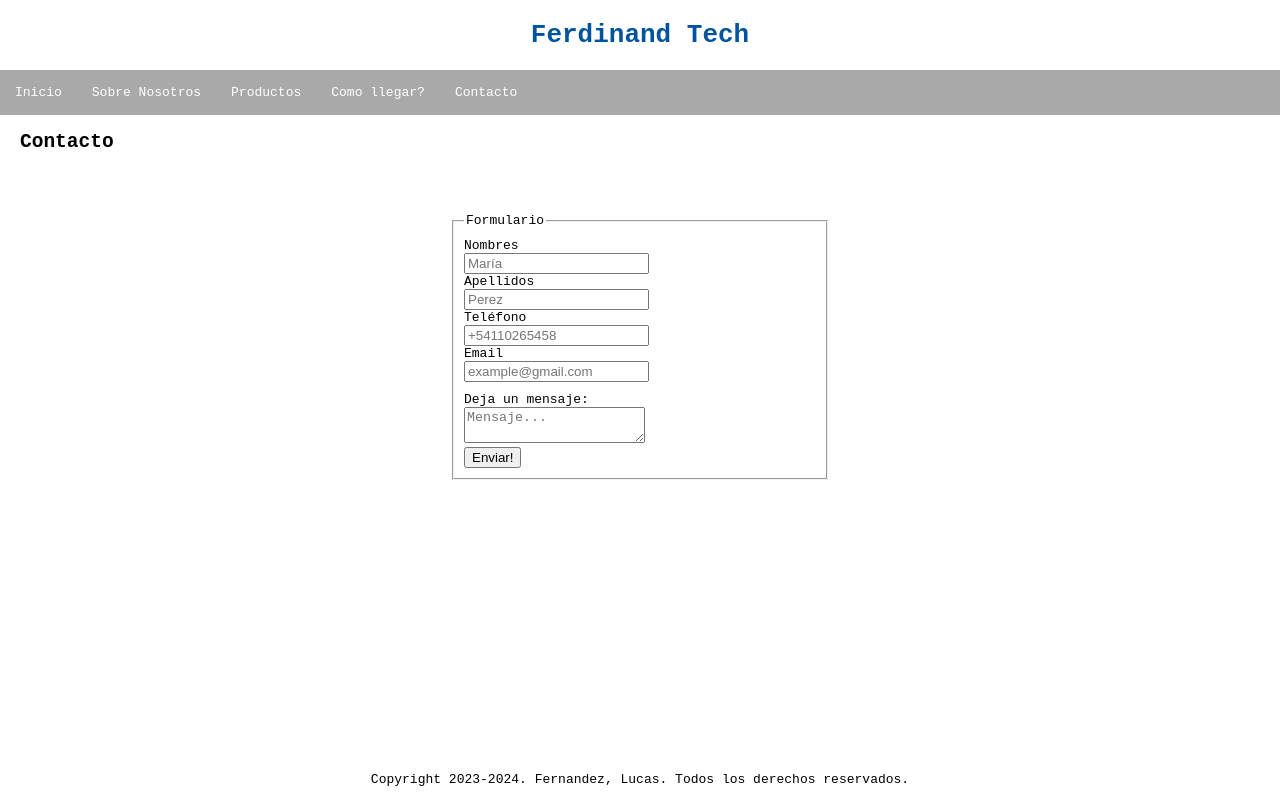
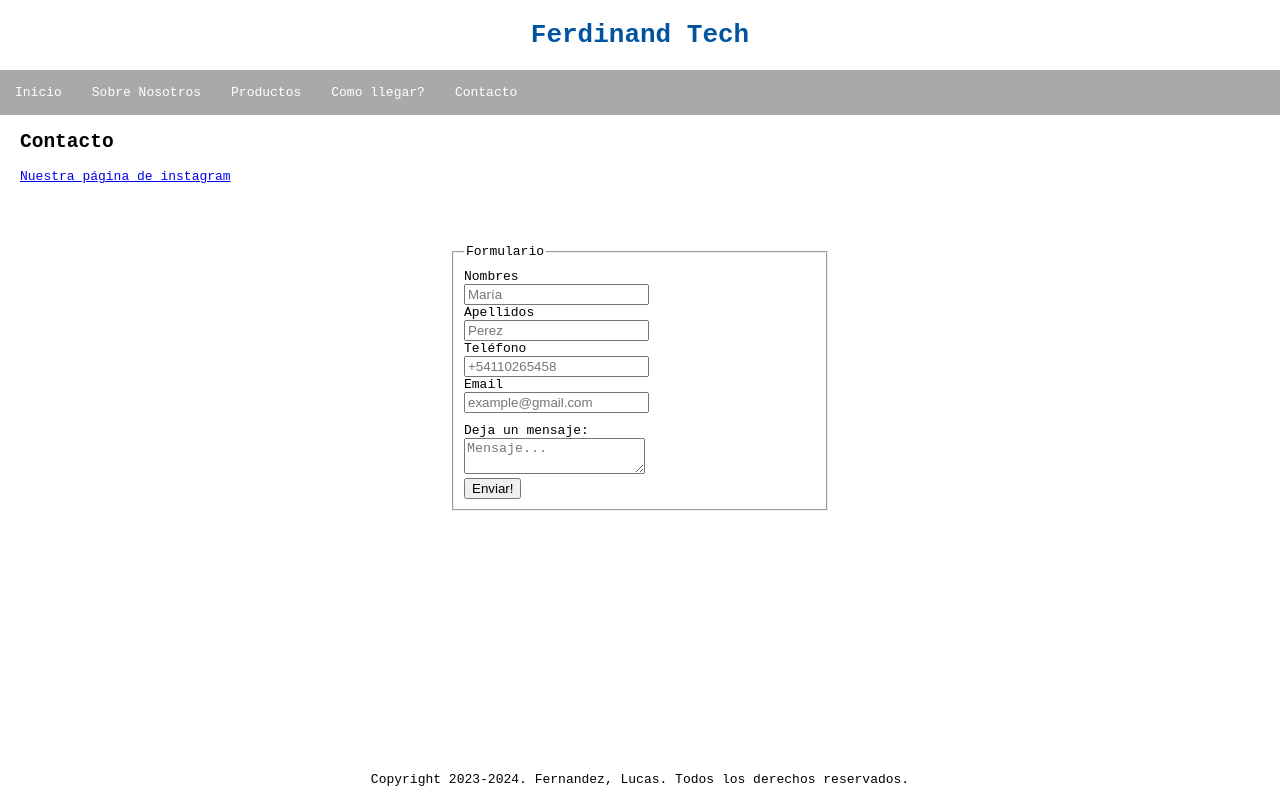
Before and after one commit to LukaFerdinand/lukaferdinand.github.io, a plain HTML site: page contacto.html in a window 1280 px wide. Drawn offline with Linux system fonts and the light colour scheme.

Commit message:
Update contacto.html

```diff
--- a/contacto.html
+++ b/contacto.html
@@ -26,6 +26,7 @@
 
 <main>
 <h2>Contacto</h2>
+    <a href="https://www.instagram.com/luka_ferdinand/?hl=es">Nuestra página de instagram</a>
 
 <form>
     <fieldset>
```
